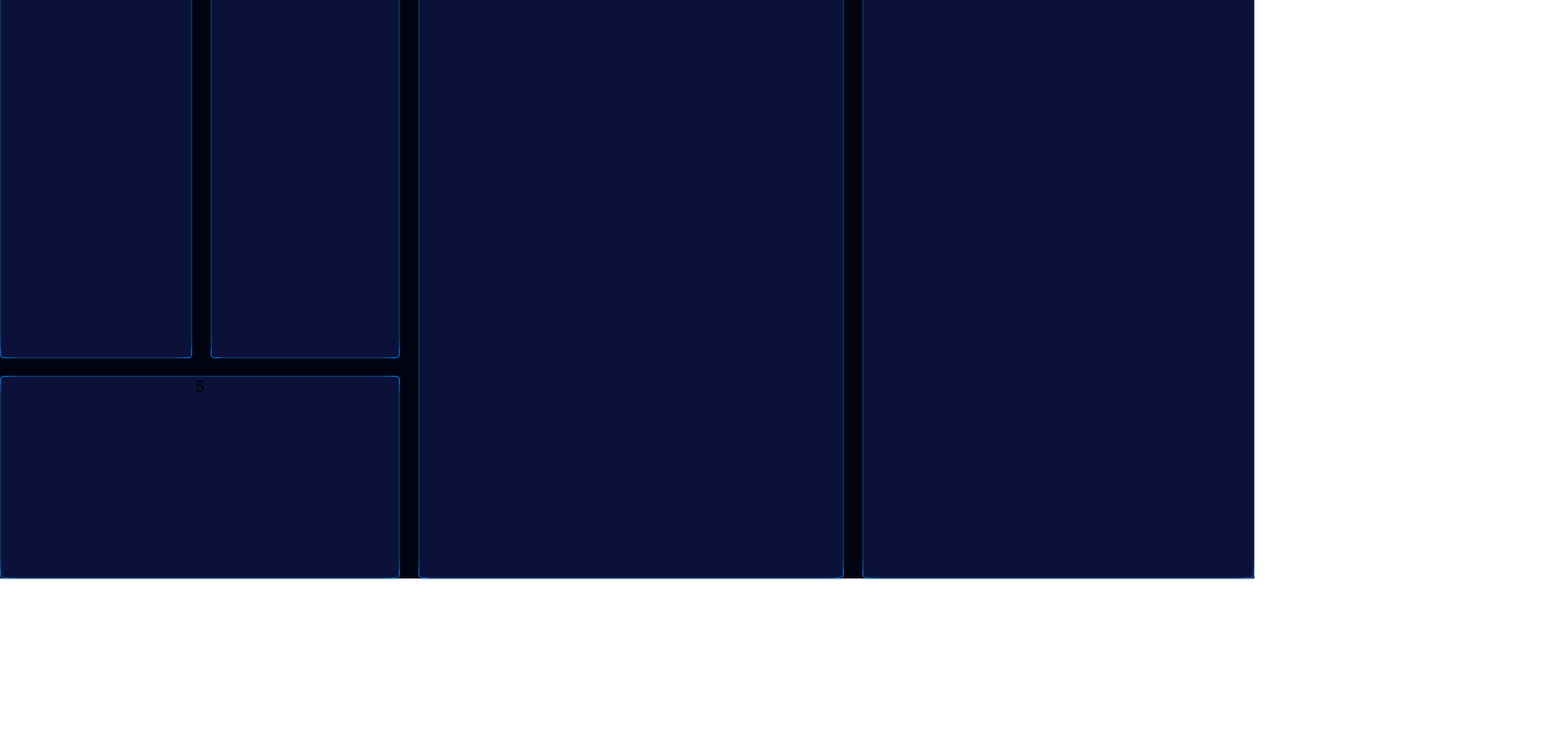
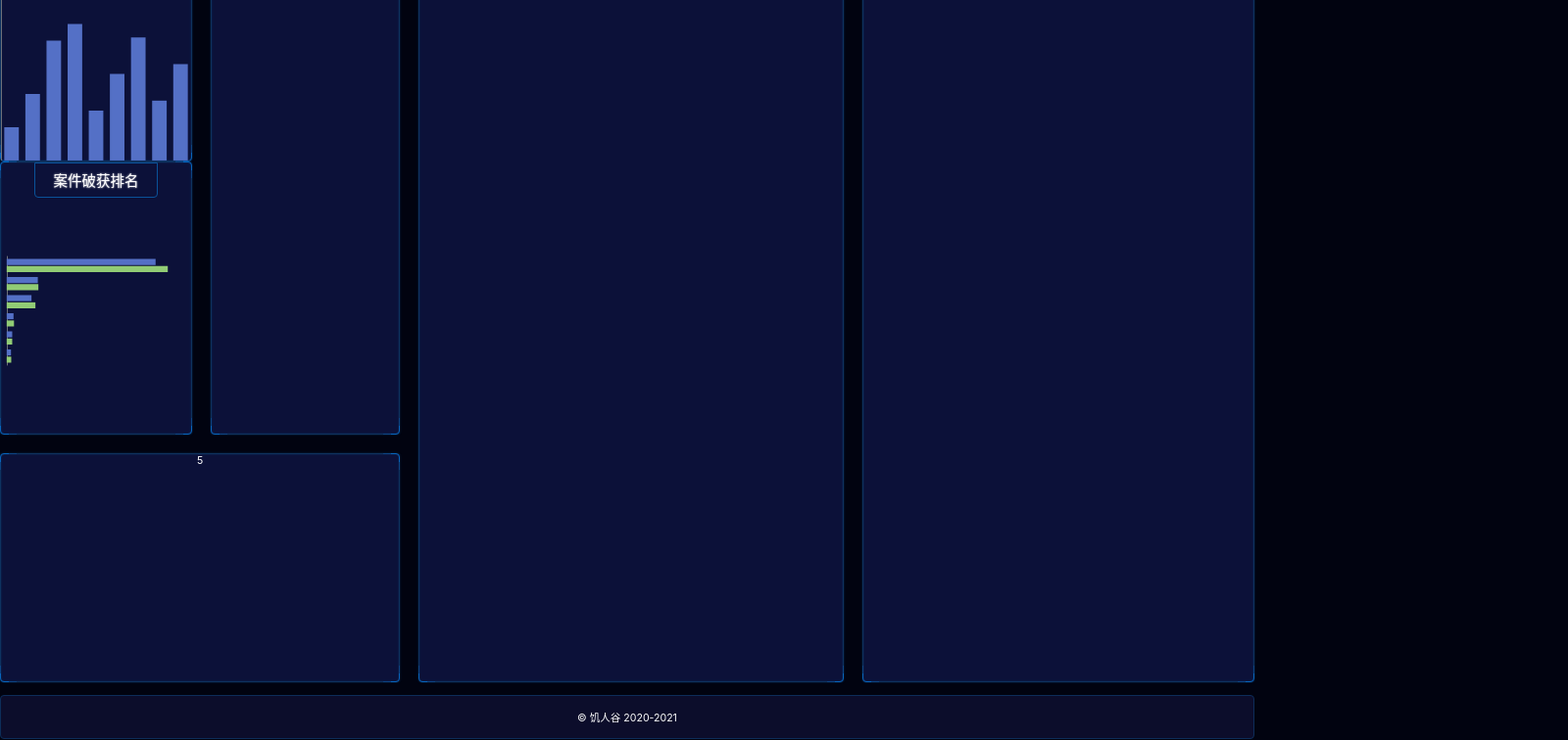
Before and after one commit to 15980904537/visualization, a React (Vite) app: page /#/ in a window 1280 px wide. Shown: the part 169-925 px from the top of the page at 98% size, 1600 px wide, since content can reach past the window. Before the commit the page ends 800 px from the top, so only its background shows below. Built offline with nearby package versions, Linux system fonts and the light colour scheme.

Commit message:
重构options项

```diff
--- /dev/null
+++ b/src/components/charts1.tsx
@@ -0,0 +1,65 @@
+import React, { useRef, useEffect } from "react";
+import * as echarts from "echarts";
+import { px } from "../shared/px";
+import { baseEchartOptions } from "../shared/baseEchartOption";
+import { createEchartsOptions } from "../shared/createEchartsOption";
+export const Chart1: React.FunctionComponent = () => {
+  const divRef = useRef(null);
+
+  useEffect(() => {
+    var echart = echarts.init(divRef.current);
+    echart.setOption(
+      createEchartsOptions({
+        xAxis: {
+          type: "category",
+          data: [
+            "七里河区",
+            "七里河区",
+            "七里河区",
+            "七里河区",
+            "七里河区",
+            "七里河区",
+            "七里河区",
+            "七里河区",
+            "七里河区",
+          ],
+          axisLabel: {
+            fontSize: px(12),
+            formatter(value) {
+              if (value.length > 2) {
+                let array = value.split("");
+                array.splice(2, 0, "\n");
+                return array.join("");
+              } else {
+                return value;
+              }
+            },
+          },
+        },
+        yAxis: {
+          type: "value",
+          splitLine: { show: false },
+          axisLine: {
+            show: true,
+          },
+          axisLabel: {
+            fontSize: px(12),
+          },
+        },
+        series: [
+          {
+            data: [10, 20, 36, 41, 15, 26, 37, 18, 29],
+            type: "bar",
+          },
+        ],
+      })
+    );
+  }, []);
+
+  return (
+    <div className="管辖统计 border">
+      <h1>案发派出所管辖统计</h1>
+      <div className="chart1" ref={divRef}></div>
+    </div>
+  );
+};
--- /dev/null
+++ b/src/components/charts2.tsx
@@ -0,0 +1,54 @@
+import React, { useRef, useEffect } from "react";
+import * as echarts from "echarts";
+import { px } from "../shared/px";
+import { createEchartsOptions } from "../shared/createEchartsOption";
+
+export const Chart2: React.FunctionComponent = () => {
+  const divRef = useRef(null);
+  useEffect(() => {
+    var echart = echarts.init(divRef.current);
+    echart.setOption(
+      createEchartsOptions({
+        legend: {
+          data: ["破案排名1", "破案排名2"],
+        },
+        grid: {
+          left: "3%",
+        },
+        xAxis: {
+          type: "value",
+          boundaryGap: [0, 0.01],
+          splitLine: { show: false },
+          axisLine: {
+            show: false,
+          },
+          axisLabel: { show: false },
+        },
+        yAxis: {
+          type: "category",
+          axisTick: { show: false },
+          data: ["巴西", "印尼", "美国", "印度", "中国", "世界人口(万)"],
+        },
+        series: [
+          {
+            name: "2011年",
+            type: "bar",
+            data: [18203, 23489, 29034, 104970, 131744, 630230],
+          },
+          {
+            name: "2012年",
+            type: "bar",
+            data: [19325, 23438, 31000, 121594, 134141, 681807],
+          },
+        ],
+      })
+    );
+  }, []);
+
+  return (
+    <div className="border 破获排名">
+      <h1>案件破获排名</h1>
+      <div ref={divRef} className="chart1"></div>
+    </div>
+  );
+};
--- a/src/pages/home.scss
+++ b/src/pages/home.scss
@@ -3,19 +3,35 @@
     flex: 1;
     display: flex;
     flex-direction: column;
-    background: #010310;
-    header {
+    color: white;
+    font-size: px(16);
+    >header {
+        margin: 0 auto;
         height: px(99);
         background-size: cover;
+        width: px(2420);
     }
-    main {
+    >footer {
+        height: px(68);
+        border: 1px solid #0d2d59;
+        margin: px(20) 0 1px;
+        border-radius: 4px;
+        background: #0c0d2b;
+        display: flex;
+        align-items: center;
+        justify-content: center;
+    }
+    >main {
         display: grid;
         flex: 1;
         grid-template: "box1 box2 box3 box4" 755fr "box5 box5 box3 box4" 363fr / 366fr 361fr 811fr 747fr;
         grid-column-gap: px(28);
         grid-row-gap: px(28);
+        padding-top: px(30);
         section {
             text-align: center;
+        }
+        .border {
             border: 1px solid #0764bc;
             border-radius: 4px;
             box-shadow: 0 0 2px 0 #0e325f, inset 0 0 2px 0 #0e325f;
@@ -31,8 +47,33 @@
                 box-shadow: 17px 0 0 -16px #0e325f, -17px 0 0 -16px #0e325f, 0 17px 0 -16px #0e325f, 0 -17px 0 -16px #0e325f, 9px 0 0 -8px #0d4483, -9px 0 0 -8px #0d4483, 0 9px 0 -8px #0d4483, 0 -9px 0 -8px #0d4483;
             }
         }
+        .管辖统计,
+        .破获排名 {
+            display: flex;
+            flex-direction: column;
+            align-items: center;
+            height: px(315);
+            h1 {
+                border: 1px solid #0a5299;
+                border-bottom-left-radius: 4px;
+                border-bottom-right-radius: 4px;
+                font-size: px(22);
+                padding: px(10) px(28);
+                text-shadow: 0 0 px(3) white;
+            }
+            .chart1 {
+                flex: 1;
+                width: 100%;
+            }
+        }
+        .破获排名 {
+            height: px(423);
+        }
         .section1 {
             grid-area: box1;
+            display: flex;
+            flex-direction: column;
+            justify-content: space-between;
         }
         .section2 {
             grid-area: box2;
--- a/src/pages/home.tsx
+++ b/src/pages/home.tsx
@@ -1,18 +1,25 @@
-import React from 'react'
-import './home.scss'
-import imgageHeader from '../images/header.png'
+import React from "react";
+import "./home.scss";
+import imgageHeader from "../images/header.png";
+import { Chart1 } from "../components/charts1";
+import { Chart2 } from "../components/charts2";
 
 export const Home = () => {
+  const year = new Date().getFullYear();
   return (
     <div className="home">
       <header style={{ backgroundImage: `url(${imgageHeader})` }}></header>
       <main>
-        <section className="section1">1</section>
-        <section className="section2">2</section>
-        <section className="section3">3</section>
-        <section className="section4">4</section>
-        <section className="section5">5</section>
+        <section className="section1">
+          <Chart1 />
+          <Chart2 />
+        </section>
+        <section className="border section2">2</section>
+        <section className="border section3">3</section>
+        <section className="border section4">4</section>
+        <section className="border section5">5</section>
       </main>
+      <footer>&copy; 饥人谷 2020-{year}</footer>
     </div>
-  )
-}
+  );
+};
--- /dev/null
+++ b/src/shared/baseEchartOption.ts
@@ -0,0 +1,16 @@
+import { px } from "./px";
+export const baseEchartOptions = {
+  textStyle: {
+    fontSize: px(24),
+  },
+  axisTick: { show: false },
+  axisLine: {
+    lineStyle: { color: "#083B70" },
+  },
+  grid: {
+    top: px(20),
+    right: px(10),
+    left: px(50),
+    bottom: px(50),
+  },
+};
--- /dev/null
+++ b/src/shared/createEchartsOption.ts
@@ -0,0 +1,20 @@
+import { baseEchartOptions } from "./baseEchartOption";
+import { px } from "./px";
+
+export const createEchartsOptions = (options) => {
+  const result = {
+    ...baseEchartOptions,
+    ...options,
+  };
+  if (!options?.xAxis?.axisLabel?.fontSize) {
+    result.xAxis = result.xAxis || {};
+    result.xAxis.axisLabel = result.xAxis.axisLabel || {};
+    result.xAxis.axisLabel.fontSize = px(12);
+  }
+  if (!options?.yAxis?.axisLabel?.fontSize) {
+    result.yAxis = result.yAxis || {};
+    result.yAxis.axisLabel = result.yAxis.axisLabel || {};
+    result.yAxis.axisLabel.fontSize = px(12);
+  }
+  return result;
+};
--- /dev/null
+++ b/src/shared/px.ts
@@ -0,0 +1,3 @@
+export const px = (n) => {
+  return (n / 2420) * (window as any).pageWidth
+}
--- a/src/shared/style.scss
+++ b/src/shared/style.scss
@@ -28,6 +28,7 @@ code {
 body {
     font-family: $font-hei;
     font-size: 16px;
+    background: #010310;
 }
 
 #root {
@@ -42,3 +43,12 @@ body {
     flex-direction: column;
     flex: 1;
 }
+
+h1,
+h2,
+h3,
+h4,
+h5,
+h6 {
+    font-size: 16px;
+}
```
